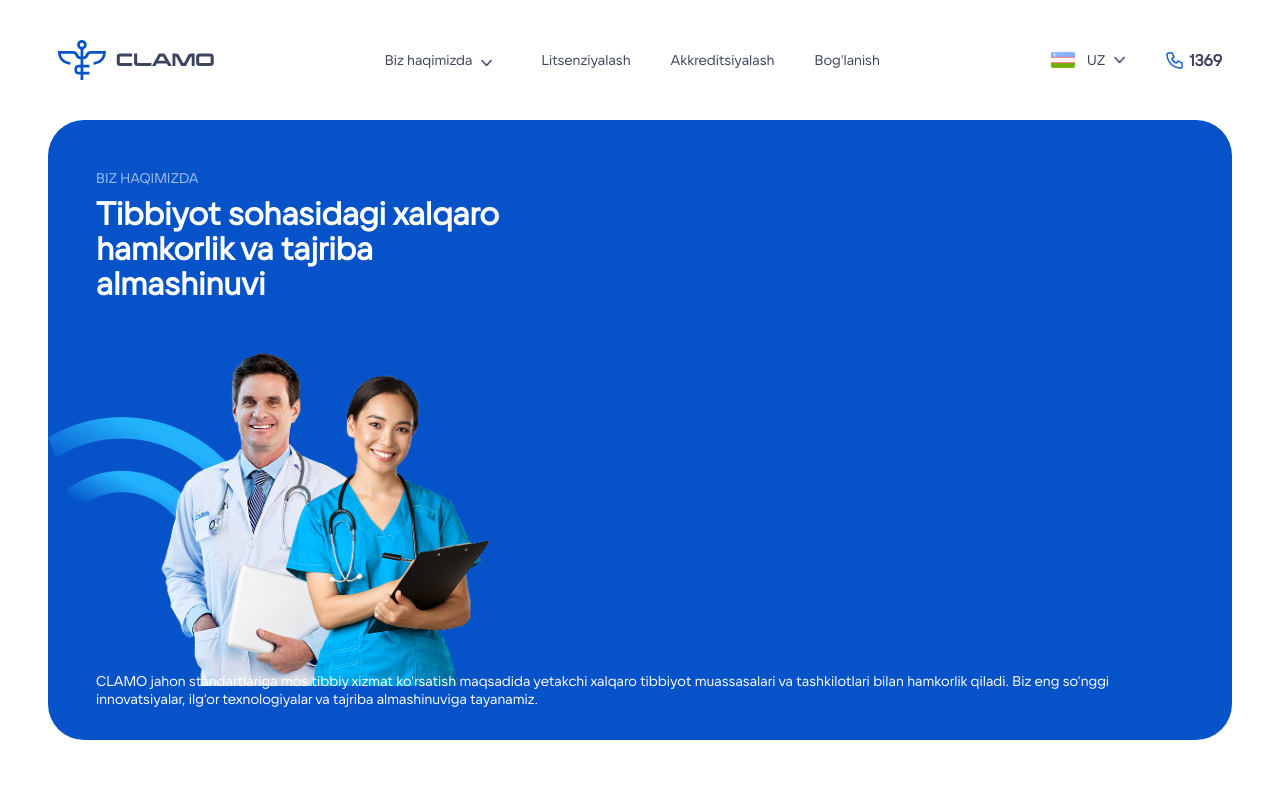
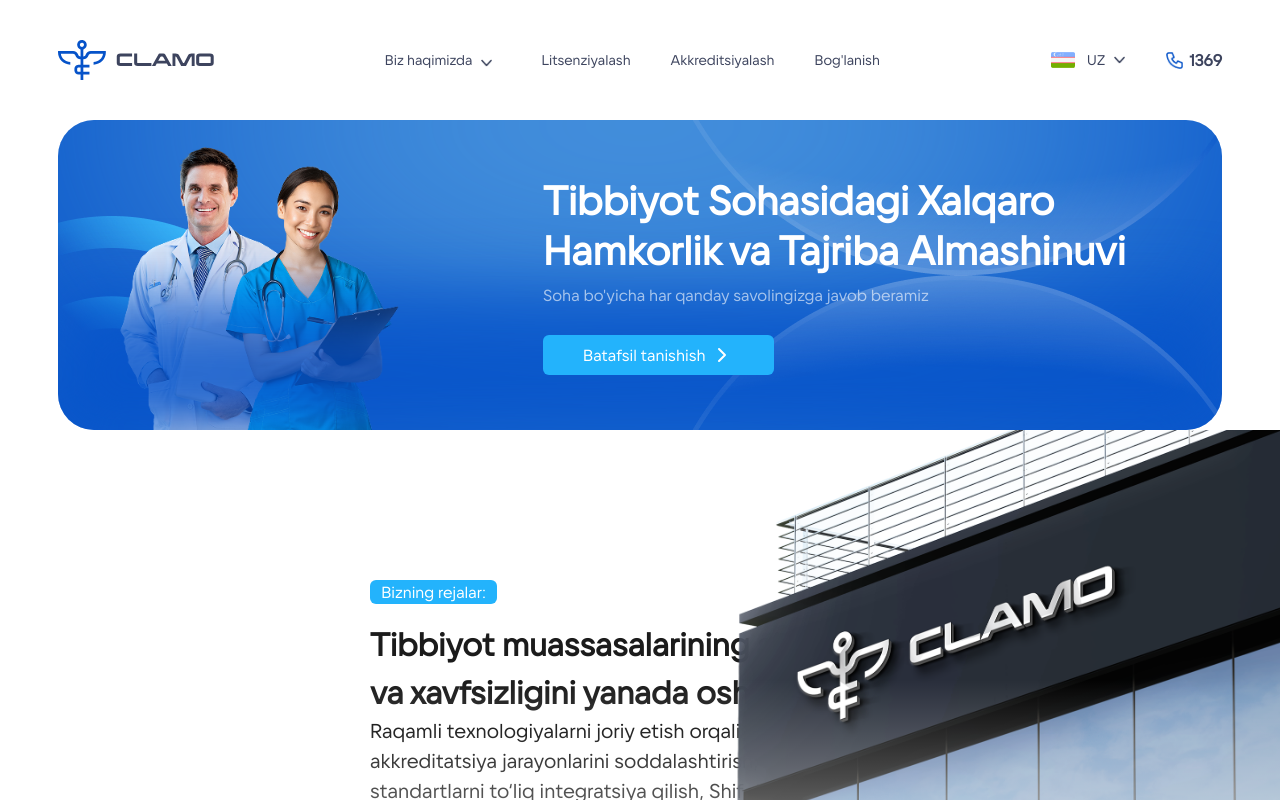
Before and after one commit to javohiryusupovv/Clamo-test, a Next.js app: page / in a window 1280 px wide. Shown: the top 800 px of the page. Built offline with nearby package versions, Linux system fonts and the light colour scheme.

Commit message:
fix new version pushed

```diff
--- a/src/Components/HeroSection.tsx
+++ b/src/Components/HeroSection.tsx
@@ -1,36 +1,33 @@
 import Image from "next/image";
 import Doctors from "@/assets/Doctors.png";
+import gbCircle from "../../public/herobg.png"
+import shape from "../../public/shape.png"
+import "../styles/hero.css"
+
+
+import { ChevronRight } from 'lucide-react';
+
 
 export default function Hero() {
   return (
-    <div>
+    <div className="container w-full h-[310px] ">
       {/* Shifokorlar */}
-      <div className=" w-full h-[620px] rounded-[36px] bg-[#0653C9] -z-[2] container mb-[150px] relative flex flex-col justify-between gap-16 p-12">
-        <div>
-          <div>
-            <p className="font-medium text-sm uppercase text-[#FFFFFF] opacity-[60%] pb-2">
-              biz haqimizda
-            </p>
-            <h1 className="font-bold text-[32px] leading-[110%] text-[#FFFFFF] pb-7">
-              Tibbiyot sohasidagi xalqaro <br /> hamkorlik va tajriba <br />{" "}
-              almashinuvi
-            </h1>
-          </div>
-          <div>
-            <Image
-              src={Doctors}
-              width={400}
-              height={400}
-              alt="Doctors"
-              className="object-cover pt-[5px] pl-[58px] absolute z-10"
-            />
-          </div>
-          <div className="">
-            <div className="bg-[url('@/assets/circleBlue.png')] bg-no-repeat bg-contain w-[550px] h-[200px] absolute -rotate-[20deg] top-[215px] left-[17px] -z-[1]"></div>
-          </div>
+      <div className="flex justify-between items-center w-full h-[310px] rounded-[36px] bg-[#0653C9] overflow-hidden circleCover">
+        <div className="h-1/4">
+          <Image
+            src={Doctors}
+            alt="Doctors"
+            className=" absolute bottom-0 left-14 w-[290px] z-10"
+          />
+          <Image src={shape} alt="shape" className="absolute bottom-0 left-0" />
         </div>
-        <div className="bg-white">
-          <p className=" absolute z-10 bottom-8 text-sm font-medium leading-[130%] text-[#FFFFFF]">CLAMO jahon standartlariga mos tibbiy xizmat ko‘rsatish maqsadida yetakchi xalqaro tibbiyot muassasalari va tashkilotlari bilan hamkorlik qiladi. Biz eng so‘nggi <br /> innovatsiyalar, ilg‘or texnologiyalar va tajriba almashinuviga tayanamiz.</p>
+        <div className="w-7/12">
+          <Image src={gbCircle} alt="bg Cirlce" className=" absolute right-0 top-0 z-[22]" />
+          <article className="relative top-0 left-0 z-[22]">
+            <h3 className=" text-[40px] font-bold text-white leading-[50px] mb-2">Tibbiyot Sohasidagi Xalqaro Hamkorlik va Tajriba Almashinuvi</h3>
+            <p className="text-[16px] opacity-60 text-white mb-7">Soha bo'yicha har qanday savolingizga javob beramiz</p>
+            <button className="px-10 py-2 cursor-pointer rounded-md flex items-center gap-1 text-white bg-[#23B3FC] hover:bg-[#23B3FC]">Batafsil tanishish <ChevronRight className="stroke-white" /></button>
+          </article>
         </div>
       </div>
     </div>
--- /dev/null
+++ b/src/styles/hero.css
@@ -0,0 +1,30 @@
+.circleCover{
+    position: relative;
+    left: 0;
+    top: 0;
+    &::before{
+        content: "";
+        position: absolute;
+        bottom: 150px;
+        left: 0;
+        width: 100%;
+        height: 100%;
+        border-radius: 50%;
+        filter: blur(150px);
+        background-color: #6EB8E8;
+        z-index: 2;
+    }
+    &::after{
+        content: "";
+        position: absolute;
+        left: 0;
+        bottom: 0;
+        width: 100%;
+        height: 142px;
+        background: #0653C9;
+        filter: blur(30px);
+        background: #0653C9;
+        background: linear-gradient(1deg, rgba(6, 83, 201, 1) 0%, rgba(6, 83, 201, 0.63) 100%);
+        z-index: 10;
+    }
+}
```
Also changed, not shown: public/herobg.png (added), public/shape.png (added).
